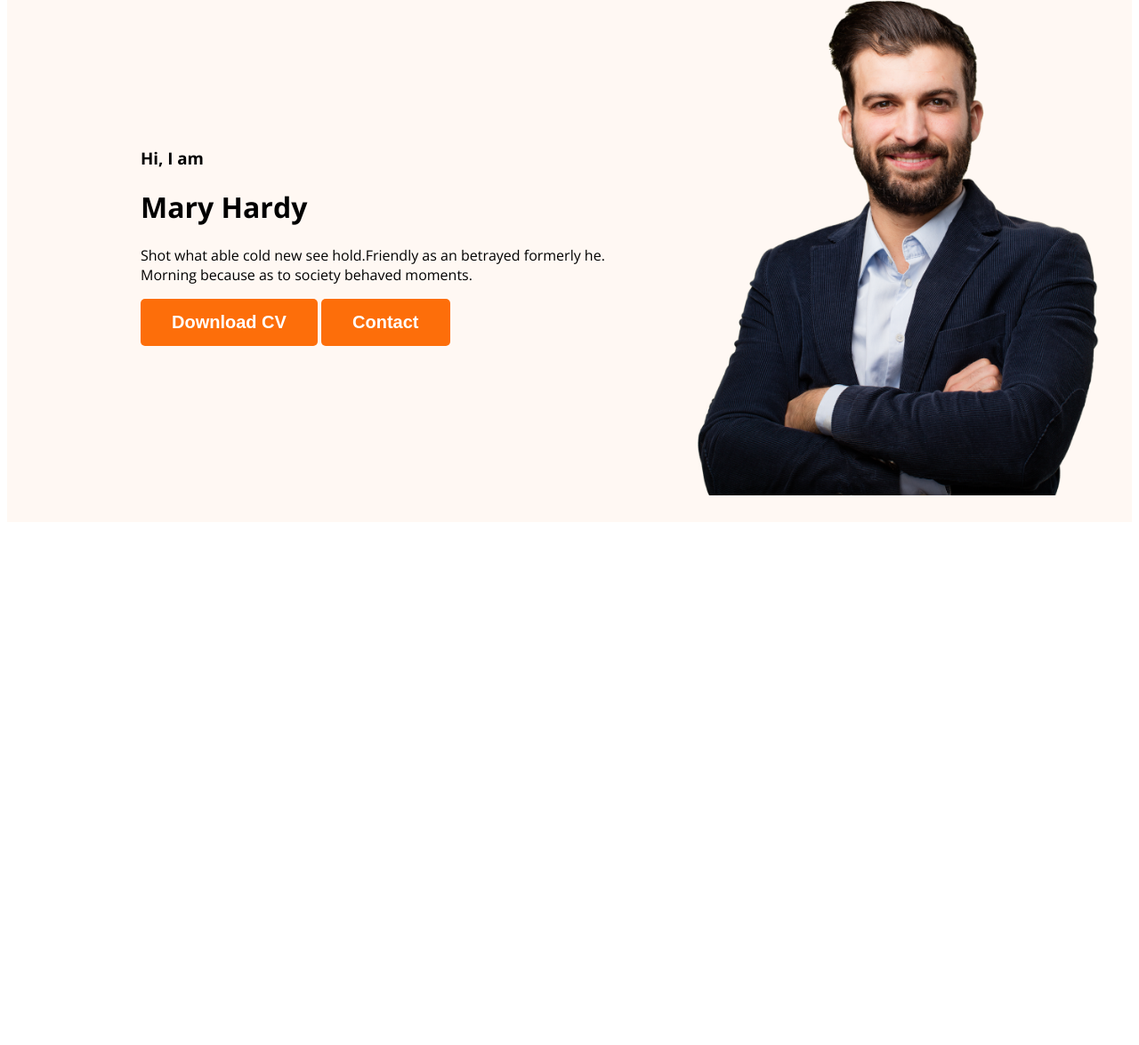
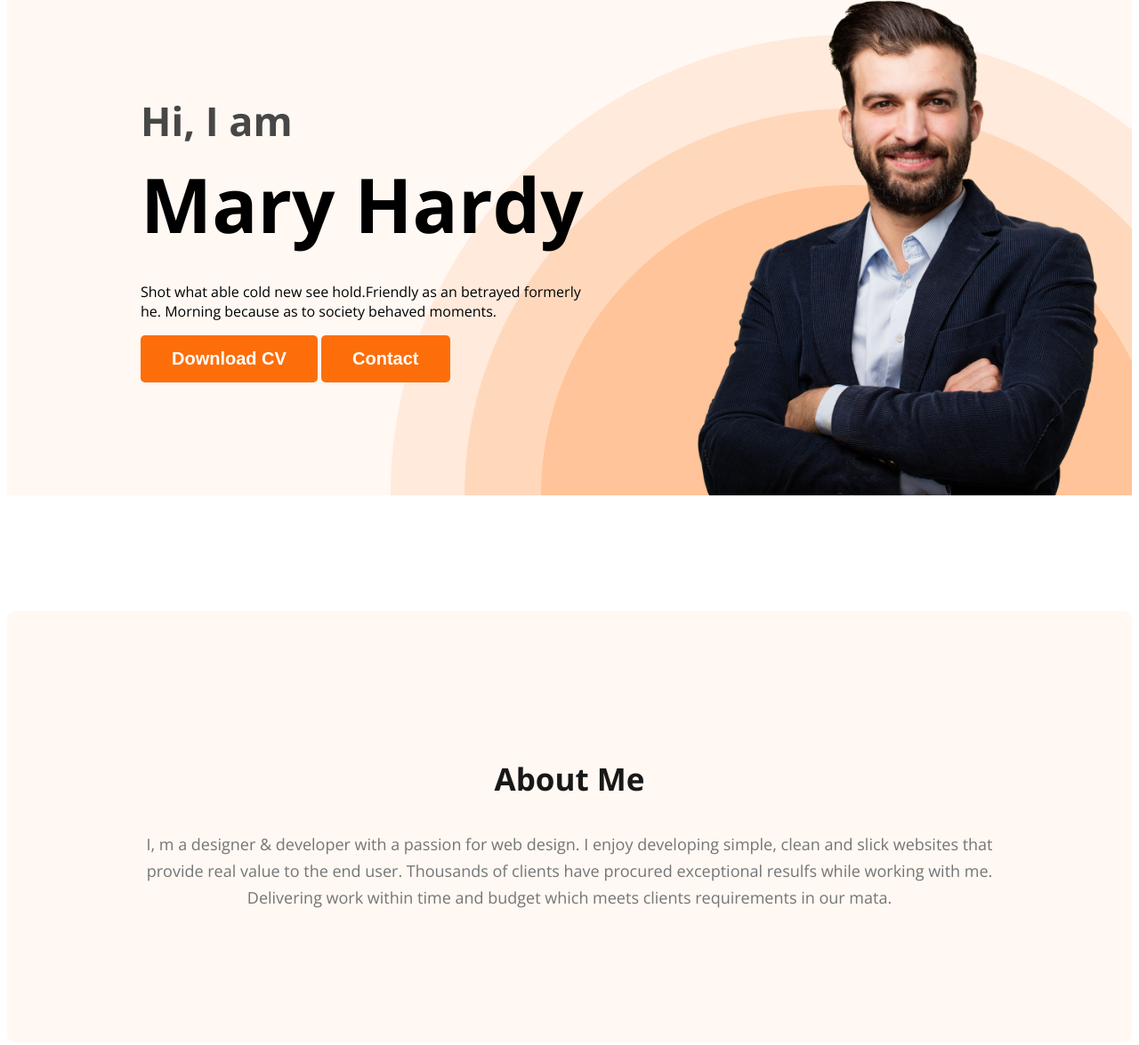
Before and after one commit to Habib126/My-webdeveloper-profulio, a plain HTML site: page index.html in a window 1280 px wide. Shown: the part 245-1420 px from the top of the page at 89% size. Before the commit the page ends 840 px from the top, so only its background shows below. Drawn offline with nearby package versions, Linux system fonts and the light colour scheme.

Commit message:
today last contant

```diff
--- a/Styles/Protfolio.css
+++ b/Styles/Protfolio.css
@@ -17,6 +17,20 @@ body {
     padding: 15px 35px;
 }
 
+.section-discription {
+    color: #181818;
+    text-align: center;
+    font-size: 35px;
+    font-weight: 700;
+}
+
+.section-text {
+    color: #757575;
+    text-align: center;
+    font-size: 18px;
+    font-weight: 400;
+    line-height: 30px;
+}
 
 /* Navigations Styles */
 
@@ -48,15 +62,55 @@ nav li {
 /* header styles */
 .had {
     background-color: #FFF8F3;
-    ;
+    background-image: url('../images/header_bg.png');
+    background-repeat: no-repeat;
+    background-position: bottom right;
+
 }
 
 .banner {
-    padding: 30px 30px 30px 150px;
+    padding: 30px 30px 0px 150px;
     display: flex;
     align-items: center;
+    justify-content: space-between;
+}
+
+.banner-contant {
+    max-width: 500px;
 }
 
 .banner .profile-pic {
     width: 500px;
 }
+
+.banner-greting {
+    font-size: 45px;
+    margin: 0px;
+    color: #474747;
+}
+
+.banner-title {
+    font-size: 85px;
+    font-weight: 700;
+    margin-top: 5px;
+    margin-bottom: 30px;
+}
+
+.banner-writing {
+    font-size: 18px;
+    font-weight: 400;
+    line-height: 30px;
+}
+
+
+/* main section styles */
+
+
+/* about section styles */
+
+.about {
+    padding: 130px;
+    border-radius: 10px;
+    background-color: #FFF8F3;
+    margin: 130px 0px;
+}
--- a/index.html
+++ b/index.html
@@ -29,7 +29,7 @@
             <div class="banner-contant">
                 <h3 class="banner-greting">Hi, I am</h3>
                 <h1 class="banner-title">Mary Hardy</h1>
-                <p>
+                <p class="banner-Writing">
                     Shot what able cold new see hold.Friendly as an betrayed formerly he. Morning because as to society
                     behaved moments.
                 </p>
@@ -44,7 +44,18 @@
     </header>
 
     <main>
+        <section class="about">
+            <h3 class="section-discription">About Me</h3>
 
+            <p class="section-text">
+                I, m a designer & developer with a passion for web design. I enjoy developing simple, clean and slick
+                websites that provide real value to the end user. Thousands of clients have procured exceptional resulfs
+                while working with me. Delivering work within time and budget which meets clients requirements in our
+                mata.
+            </p>
+
+
+        </section>
     </main>
 
     <footer>
```
